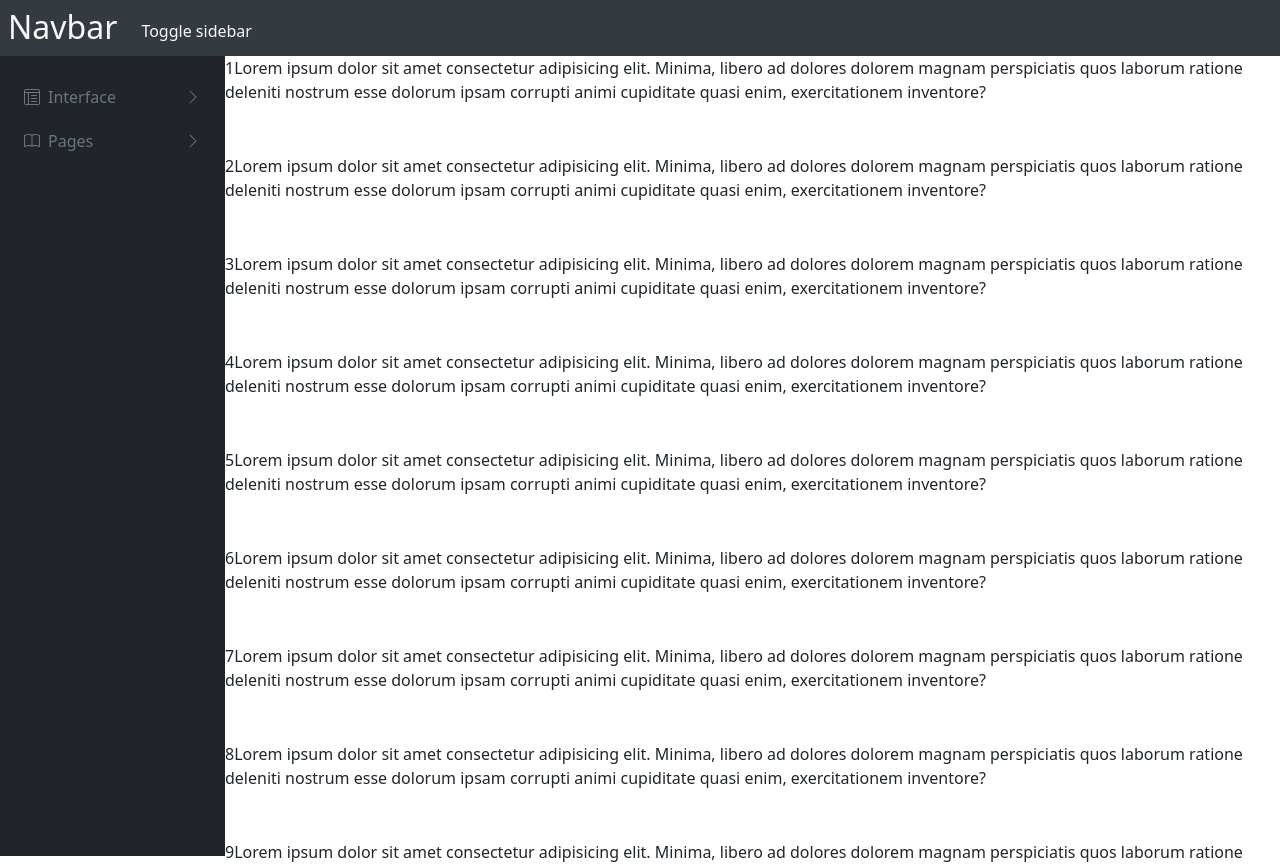
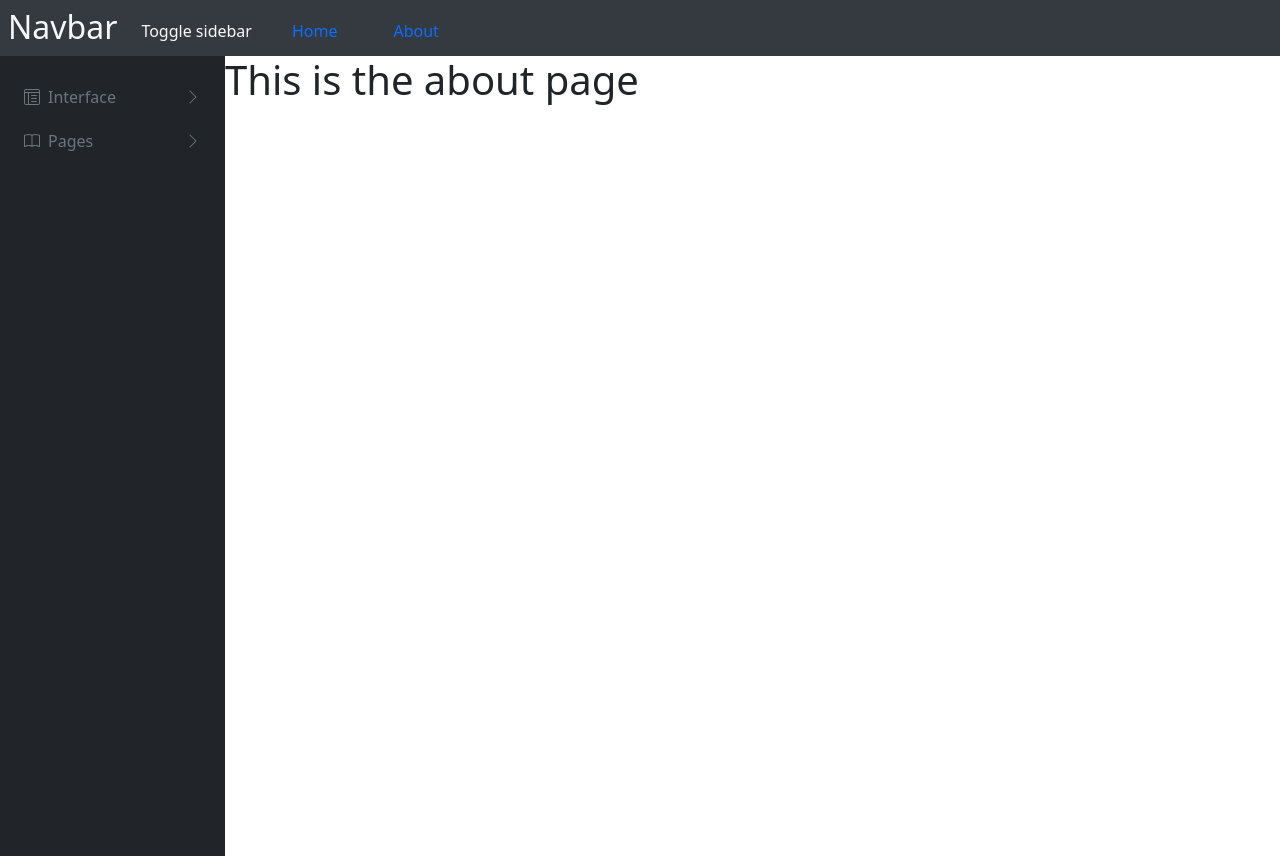
Before and after one commit to ReidMason/Archive, a Vue app: page /about in a window 1280 px wide. Shown: the top 864 px of the page. After the commit the page ends 800 px from the top, so only its background shows below. Built offline with nearby package versions, Linux system fonts and the light colour scheme.

Commit message:
Added vute router

```diff
--- a/package.json
+++ b/package.json
@@ -11,7 +11,8 @@
     "bootstrap": "^5.0.0",
     "bootstrap-vue": "^2.21.2",
     "core-js": "^3.6.5",
-    "vue": "^2.6.12"
+    "vue": "^2.6.12",
+    "vue-router": "^3.5.1"
   },
   "devDependencies": {
     "@vue/cli-plugin-babel": "~4.5.0",
--- a/src/App.vue
+++ b/src/App.vue
@@ -7,7 +7,7 @@
         class="content-wrapper"
         :class="{ 'content-offset': sidebarVisible }"
       >
-        <Content />
+        <router-view />
       </div>
     </div>
   </div>
@@ -16,14 +16,12 @@
 <script>
 import Sidebar from "./components/Sidebar";
 import Navbar from "./components/Navbar";
-import Content from "./components/Content";
 
 export default {
   name: "App",
   components: {
     Sidebar,
     Navbar,
-    Content,
   },
   data: function () {
     return {
@@ -32,6 +30,7 @@ export default {
   },
   methods: {
     toggleSidebar() {
+      console.log("Toggling sidebar");
       this.sidebarVisible = !this.sidebarVisible;
     },
   },
--- a/src/components/Navbar.vue
+++ b/src/components/Navbar.vue
@@ -4,6 +4,8 @@
     <div class="text-light toggle-button" @click="toggleSidebar">
       Toggle sidebar
     </div>
+    <b-nav-item :to="{ path: '/' }">Home</b-nav-item>
+    <b-nav-item :to="{ path: '/about' }">About</b-nav-item>
   </b-nav>
 </template>
 
--- a/src/components/Sidebar.vue
+++ b/src/components/Sidebar.vue
@@ -2,6 +2,7 @@
   <div class="text-white" id="sidebar">
     <b-sidebar
       body-class="custom-sidebar"
+      no-close-on-route-change
       :visible="visible"
       bg-variant="dark"
       no-header
@@ -42,7 +43,8 @@ export default {
           visible: false,
           items: [
             {
-              text: "Static navigation",
+              text: "To about page",
+              link: "/about",
             },
             {
               text: "Light sidenav",
--- a/src/components/SidebarDropdown.vue
+++ b/src/components/SidebarDropdown.vue
@@ -15,13 +15,16 @@
 
     <div class="collapse-wrapper">
       <b-collapse :visible="dropdownData.visible">
-        <p
+        <div
           class="collapse-element"
           v-for="(item, i) in dropdownData.items"
           :key="i"
         >
-          {{ item.text }}
-        </p>
+          <router-link v-if="item.link" :to="item.link">{{
+            item.text
+          }}</router-link>
+          <p v-else>{{ item.text }}</p>
+        </div>
       </b-collapse>
     </div>
   </div>
--- /dev/null
+++ b/src/components/views/About.vue
@@ -0,0 +1,11 @@
+<template>
+  <div>
+    <h1>This is the about page</h1>
+  </div>
+</template>
+
+<script>
+export default {
+  name: "About",
+};
+</script>
--- /dev/null
+++ b/src/components/views/Home.vue
@@ -0,0 +1,11 @@
+<template>
+  <div>
+    <h1>This is the home page</h1>
+  </div>
+</template>
+
+<script>
+export default {
+  name: "Home",
+};
+</script>
--- a/src/main.js
+++ b/src/main.js
@@ -1,14 +1,18 @@
 import Vue from 'vue'
 import App from './App.vue'
 import { BootstrapVue, IconsPlugin } from 'bootstrap-vue'
+import VueRouter from 'vue-router'
 import 'bootstrap/dist/css/bootstrap.css'
 import 'bootstrap-vue/dist/bootstrap-vue.css'
+import router from './routes';
 
 Vue.use(BootstrapVue)
 Vue.use(IconsPlugin)
+Vue.use(VueRouter)
 
 Vue.config.productionTip = false
 
 new Vue({
+  router,
   render: h => h(App),
 }).$mount('#app')
--- /dev/null
+++ b/src/routes.js
@@ -0,0 +1,22 @@
+import Vue from "vue";
+import VueRouter from "vue-router";
+import Home from "./components/views/Home";
+import About from "./components/views/About";
+
+Vue.use(VueRouter);
+
+const router = new VueRouter({
+    mode: 'history',
+    routes: [
+        {
+            path: '/',
+            component: Home
+        },
+        {
+            path: '/about',
+            component: About
+        }
+    ]
+})
+
+export default router;
```
Also changed, not shown: 1 other file (tests, documents, lock files or other folders).
